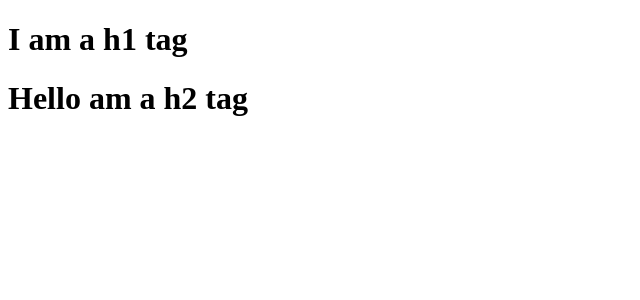
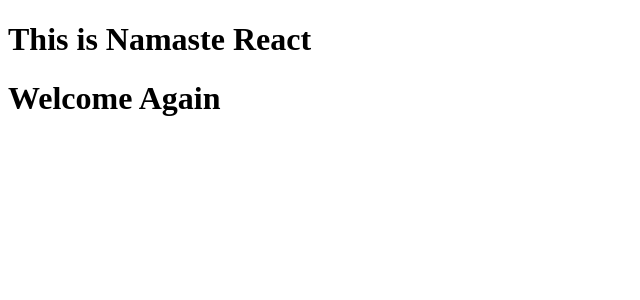
Before and after one commit to aditomar97/Namaste-React, a React (Vite) app: page / in a window 1280 px wide. Shown: the top 300 px of the page, without its empty margins (0-640 px from the left). Built offline with nearby package versions, Linux system fonts and the light colour scheme.

Commit message:
3 lecture

```diff
--- a/App.js
+++ b/App.js
@@ -1,13 +1,14 @@
 import React from 'react'
 import ReactDOM from 'react-dom/client'
 
-const parent= React.createElement("div",{},
-[React.createElement("div",{},React.createElement("h1",{},"I am a h1 tag")),
-React.createElement("div",{},React.createElement("h1",{},"Hello am a h2 tag"))
-
-]
-
-)
-
+const Tilte=()=><h1>This is Namaste React</h1>
+const HeadingComponent=()=>{
+    return(
+        <div>
+            <Tilte/>
+            <h1>Welcome Again</h1>
+        </div>
+    )
+}
 const root =ReactDOM.createRoot(document.getElementById("root"))
-root.render(parent)
+root.render(<HeadingComponent/>)
--- a/package.json
+++ b/package.json
@@ -4,6 +4,8 @@
   "description": "\"React course\"",
 
   "scripts": {
+    "start": "npx parcel index.html",
+    "build":"npx parcel build index.html",
     "test": "jest"
   },
   "repository": {
```
